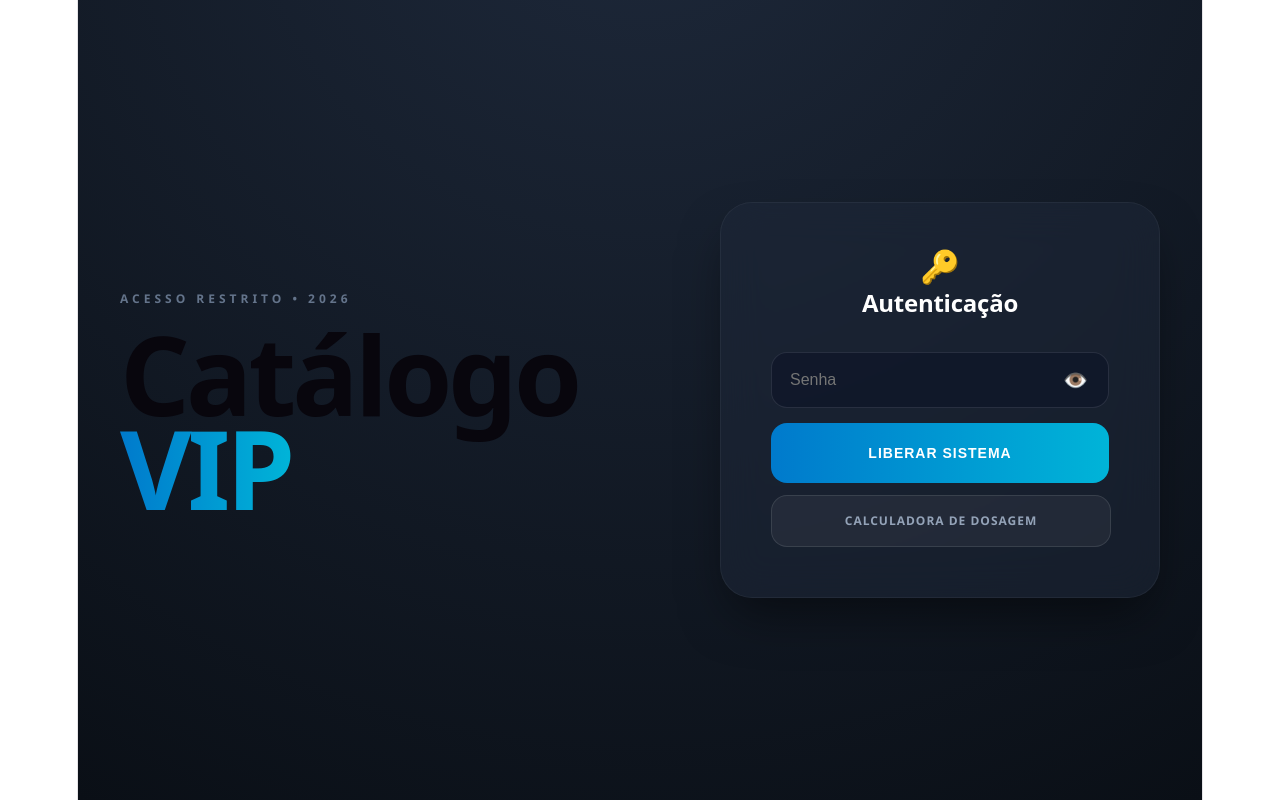
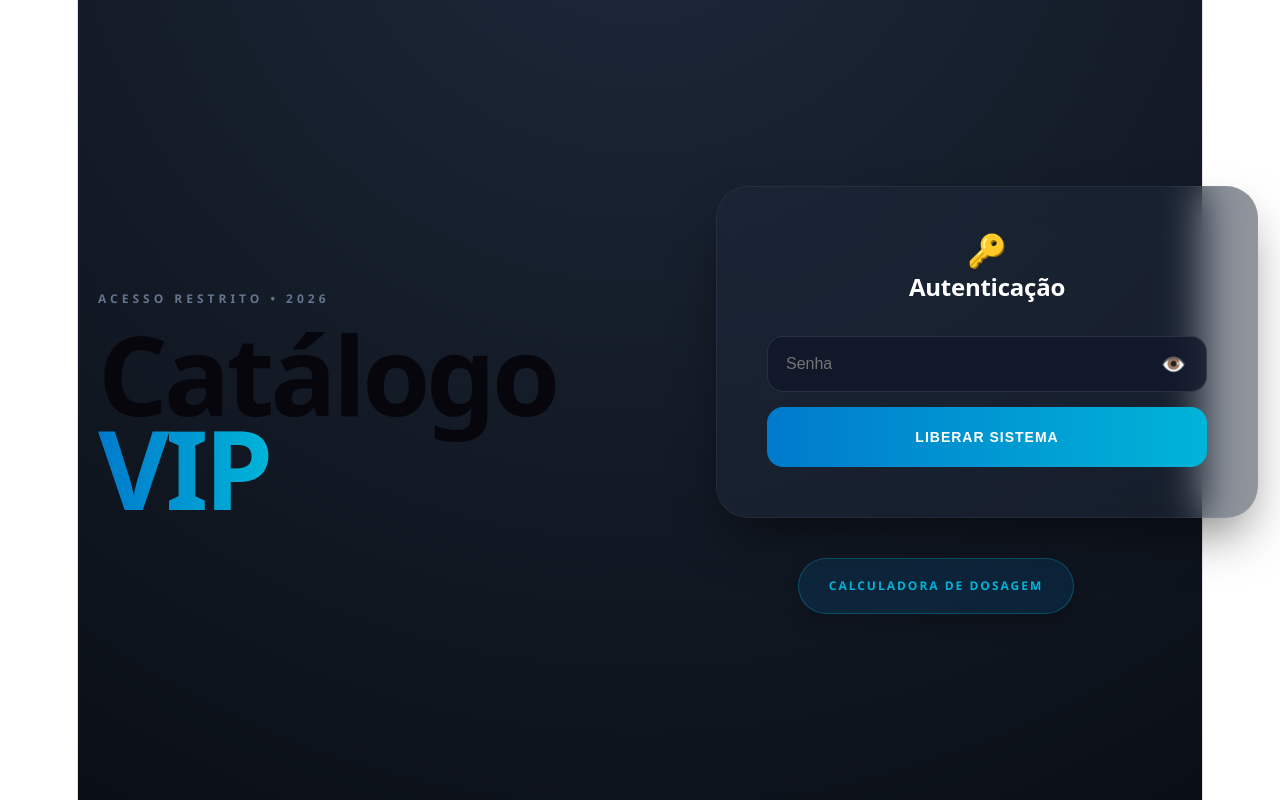
Before and after one commit to nooklesbr-droid/catalogo-site2, a React (Vite) app: page / in a window 1280 px wide. Built offline with nearby package versions, Linux system fonts and the light colour scheme.

Commit message:
Update App.jsx

```diff
--- a/src/App.jsx
+++ b/src/App.jsx
@@ -158,6 +158,7 @@ export default function App() {
               <h1 style={styles.loginTitleHero}>Catálogo<br /><span style={styles.textGradientHero}>VIP</span></h1>
             </div>
             <div style={styles.loginRight}>
+              <div style={{ width: "100%", maxWidth: "440px" }}>
                 <div style={styles.loginCard}>
                   <div style={styles.loginHeader}><div style={styles.lockBox}>🔑</div><h2 style={styles.loginTitle}>Autenticação</h2></div>
                   <div style={styles.inputWrap}>
@@ -165,20 +166,20 @@ export default function App() {
                     <button onClick={() => setShowPassword(!showPassword)} style={styles.eyeButton}>{showPassword ? "🙈" : "👁️"}</button>
                   </div>
                   {error && <div style={styles.errorText}>{error}</div>}
+                  <button onClick={handleLogin} style={styles.primaryButton}>LIBERAR SISTEMA</button>
+                </div>
 
-                {/* BOTÃO PRINCIPAL */}
-                <button onClick={handleLogin} style={styles.primaryButton}>LIBERAR SISTEMA</button>
-
-                {/* BOTÃO DA CALCULADORA ADICIONADO ABAIXO */}
+                {/* BOTÃO FORA DO QUADRO E AZUL */}
+                <div style={{ marginTop: "40px", display: "flex", justifyContent: "center" }}>
                   <a
                     href="https://calculadorapeps.onrender.com/"
                     target="_blank"
                     rel="noreferrer"
-                  style={styles.calcButton}
+                    style={styles.calcButtonLogin}
                   >
                     CALCULADORA DE DOSAGEM
                   </a>
-
+                </div>
               </div>
             </div>
           </div>
@@ -258,7 +259,7 @@ const getStyles = (isMobile) => ({
   loginSmallHero: { color: "#64748b", fontSize: 12, fontWeight: 700, textTransform: "uppercase", letterSpacing: "4px", marginBottom: 15 },
   loginTitleHero: { margin: 0, fontSize: isMobile ? "50px" : "110px", fontWeight: 800, lineHeight: 0.85, letterSpacing: "-4px" },
   textGradientHero: { background: "linear-gradient(90deg, #007acc, #00b4d8)", WebkitBackgroundClip: "text", WebkitTextFillColor: "transparent" },
-  loginRight: { flex: 1, display: "flex", justifyContent: "center", width: "100%", maxWidth: "440px" },
+  loginRight: { flex: 1, display: "flex", justifyContent: "center", width: "100%" },
   loginCard: { width: "100%", background: "rgba(30, 41, 59, 0.5)", border: "1px solid rgba(255, 255, 255, 0.05)", borderRadius: 32, padding: isMobile ? "30px 20px" : "50px", backdropFilter: "blur(20px)", boxShadow: "0 25px 50px -12px rgba(0,0,0,0.5)" },
   loginHeader: { display: "flex", flexDirection: "column", alignItems: "center", gap: 10, marginBottom: 35 },
   lockBox: { fontSize: "32px" },
@@ -269,24 +270,24 @@ const getStyles = (isMobile) => ({
   errorText: { color: "#fb7185", fontSize: 13, textAlign: "center", fontWeight: 600, marginBottom: "15px" },
   primaryButton: { width: "100%", height: 60, borderRadius: 16, background: "linear-gradient(90deg, #007acc, #00b4d8)", color: "#fff", fontWeight: 700, cursor: "pointer", border: "none", fontSize: 14, letterSpacing: "1px" },
 
-  // ESTILO DO BOTÃO DA CALCULADORA
-  calcButton: {
-    display: "flex",
+  // NOVO ESTILO: BOTÃO DA CALCULADORA FORA DO CARD
+  calcButtonLogin: {
+    display: "inline-flex",
     alignItems: "center",
     justifyContent: "center",
-    width: "100%",
-    height: 50,
-    marginTop: "12px",
-    borderRadius: 16,
-    background: "rgba(255, 255, 255, 0.05)",
-    color: "#94a3b8",
-    fontWeight: 600,
+    padding: "0 30px",
+    height: 54,
+    borderRadius: "50px",
+    background: "rgba(0, 122, 204, 0.15)",
+    color: "#00b4d8",
+    fontWeight: 700,
     cursor: "pointer",
-    border: "1px solid rgba(255, 255, 255, 0.1)",
-    fontSize: 12,
-    letterSpacing: "1px",
+    border: "1px solid rgba(0, 180, 216, 0.3)",
+    fontSize: "12px",
+    letterSpacing: "2px",
     textDecoration: "none",
-    transition: "0.2s"
+    transition: "0.3s",
+    boxShadow: "0 10px 20px rgba(0,0,0,0.2)"
   },
 
   appContainer: { width: "95%", maxWidth: "1100px", margin: "0 auto", padding: isMobile ? "20px 0" : "40px 0", boxSizing: "border-box" },
```
Lines whose indentation alone changed are shown as unchanged.
